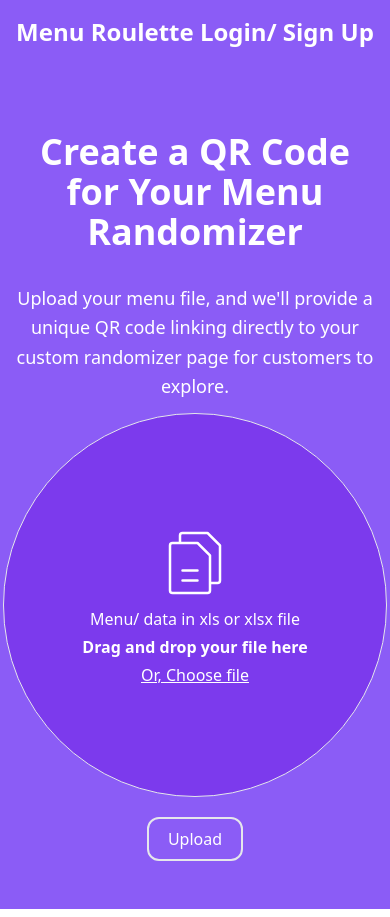
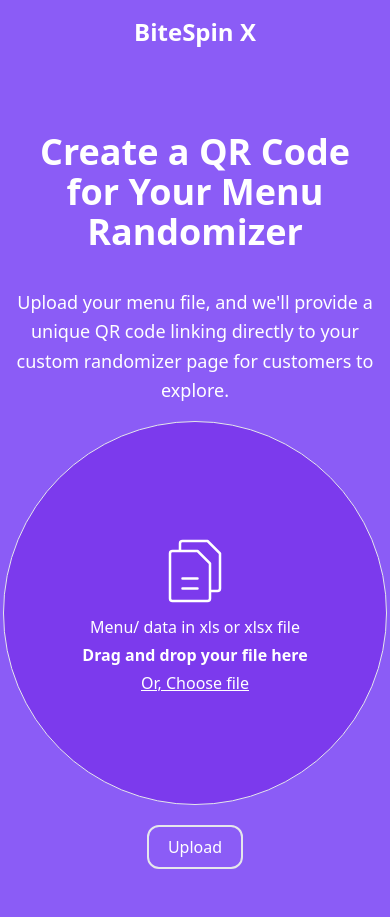
Before and after one commit to JosueSalazaku/random-generator, a Svelte app in the folder client/: page / in a window 390 px wide. Built offline with nearby package versions, Linux system fonts and the light colour scheme.

Commit message:
Enhance navigation component for mobile responsiveness and update Home route layout

```diff
--- a/client/src/components/FileImport.svelte
+++ b/client/src/components/FileImport.svelte
@@ -93,6 +93,7 @@
             on:drop={handleDrop}
             class:bg-violet-700={dragActive}
             class="flex flex-col items-center justify-center gap-1 transition border rounded-full bg-violet-600 w-96 h-96 hover:bg-violet-800 hover:border-4 delay-2000"
+            class:bg-violet-800={file}
         >
             <svg
                 fill="#ffff"
--- a/client/src/components/Nav.svelte
+++ b/client/src/components/Nav.svelte
@@ -1,8 +1,46 @@
 <script lang="ts">
-    import { link } from 'svelte-spa-router';
-  </script>
+  import { link } from 'svelte-spa-router';
+  import { onMount } from 'svelte';
 
+  let isMobile = false;
+  let isOpen = false;
+
+  const checkScreenSize = () => {
+    isMobile = window.innerWidth <= 768;
+  };
+
+  const handleDropDownCLick = () => {
+    isOpen = !isOpen;
+  }
+
+  onMount(() => {
+    checkScreenSize();
+    window.addEventListener('resize', checkScreenSize);
+    return () => window.removeEventListener('resize', checkScreenSize);
+  });
+</script>
+
+{#if isMobile}
   <nav class="py-4 text-2xl font-bold ">
-    <a use:link href="/">Menu Roulette</a>
+    <a use:link href="/">BiteSpin</a>
+    <button on:click={handleDropDownCLick}>X</button>
+
+    {#if isOpen}
+    <div class="fixed inset-0 z-50 flex flex-col items-center justify-center opacity-100 ju jus jush-screen bg-violet-800">
+      <button on:click={handleDropDownCLick}>x</button>
+      <div class="flex flex-col items-center justify-center gap-4">
+        <a on:click={handleDropDownCLick} use:link href="/">BiteSpin</a>
+        <a on:click={handleDropDownCLick} use:link href="/about">About</a>
+        <a on:click={handleDropDownCLick} use:link href="/login">Login/ Sign Up</a>
+      </div>
+    </div>
+    {/if}
+
+  </nav>
+{:else}
+  <nav class="py-4 text-2xl font-bold ">
+    <a use:link href="/">BiteSpin</a>
+    <a use:link href="/about">About</a>
     <a use:link href="/login">Login/ Sign Up</a>
   </nav>
+{/if}
--- a/client/src/routes/Home.svelte
+++ b/client/src/routes/Home.svelte
@@ -2,7 +2,7 @@
     import FileImport from "../components/FileImport.svelte";
   </script>
 
-  <div class="flex flex-col items-center justify-center w-full gap-3 py-12">
+  <div class="flex flex-col items-center justify-center w-full gap-4 py-12">
     <h1 class="py-5 text-4xl font-bold text-center">
       Create a QR Code for Your Menu Randomizer
     </h1>
```
Also changed, not shown: client/src/App.svelte (line endings or trailing spaces).
